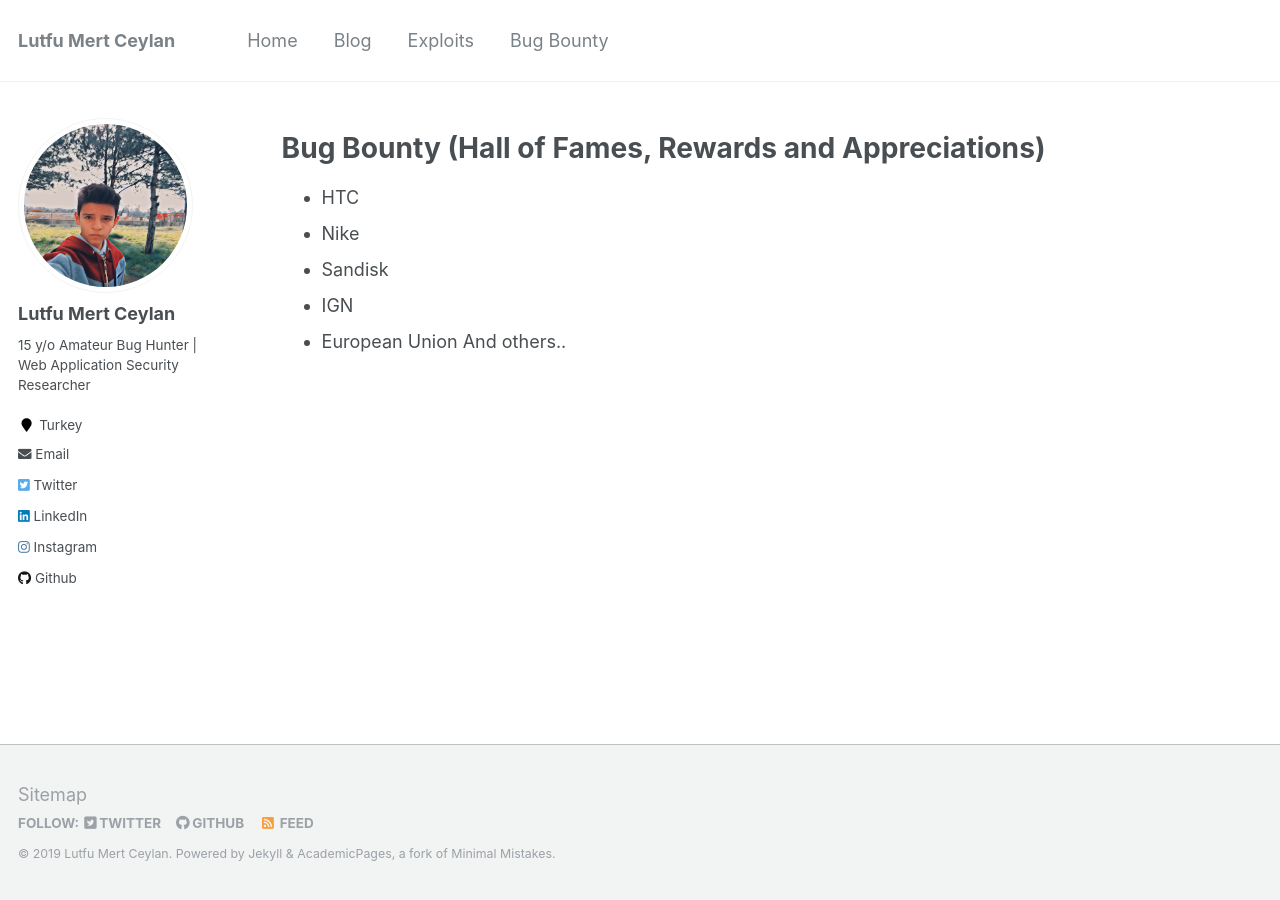
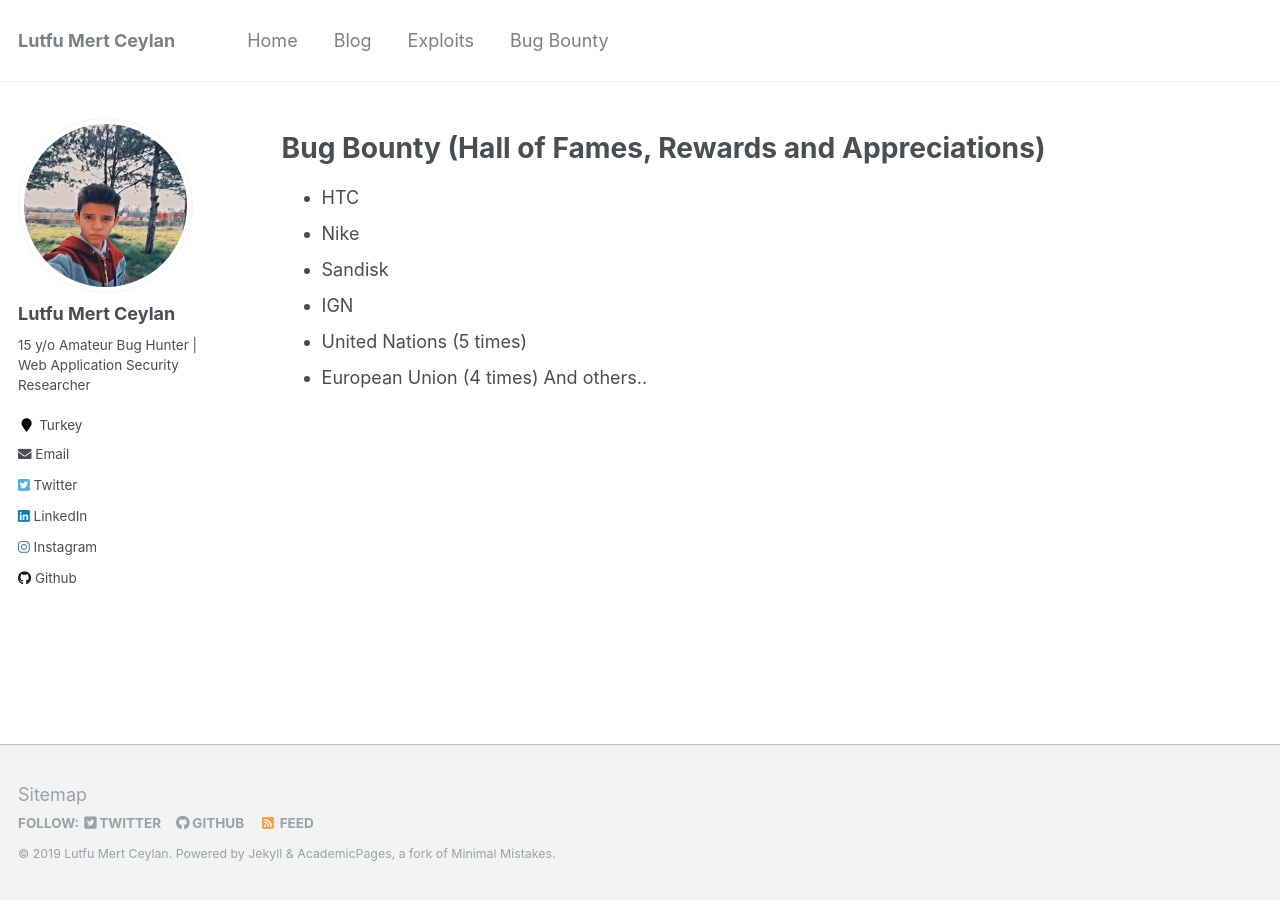
Before and after one commit to lutfumertceylan/mywebsite, a Jekyll site: the page built from _pages/bugbounty.md, in a window 1280 px wide. Built offline with Jekyll 4.4.1, drawn with Linux system fonts in a browser that asks for light colours.

Commit message:
Update bugbounty.md

```diff
--- a/_pages/bugbounty.md
+++ b/_pages/bugbounty.md
@@ -13,5 +13,6 @@ redirect_from:
 * Nike
 * Sandisk
 * IGN
-* European Union
+* United Nations (5 times)
+* European Union (4 times)
 And others..
```
